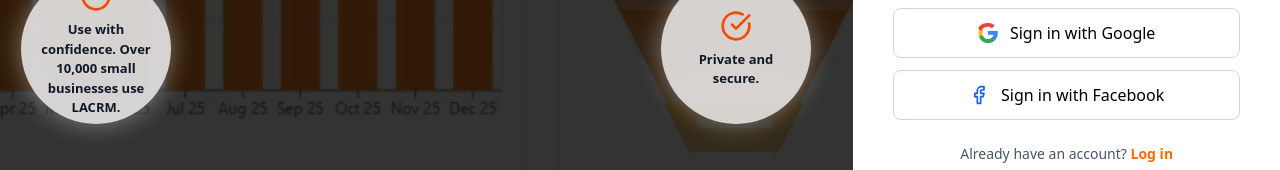
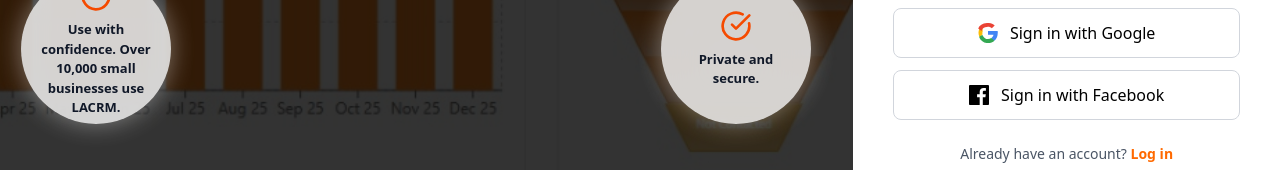
Before and after one commit to mhemon10/IHelpKl-Login, a Next.js app: page /signup in a window 1280 px wide. Shown: the part 562-732 px from the top of the page. Built offline with nearby package versions, Linux system fonts and the light colour scheme.

Commit message:
Almost Done

```diff
--- a/app/components/login/Loginform.jsx
+++ b/app/components/login/Loginform.jsx
@@ -89,17 +89,7 @@
             className="rounded-lg h-auto w-full max-w-full"
           />
         </div>
-        <div className="mt-8 flex justify-center">
-          <label className="flex items-center text-sm font-medium text-gray-700">
-            <input
-              type="checkbox"
-              className="h-4 w-4 text-orange-500 border-gray-300 rounded focus:ring-orange-500"
-            />
-            <span className="ml-2">
-              Click here to be taken to the form builder after you log in
-            </span>
-          </label>
-        </div>
+
       </div>
     </div>
   );
--- a/app/components/sign-up/Signup.jsx
+++ b/app/components/sign-up/Signup.jsx
@@ -1,7 +1,7 @@
 "use client";
 
 import React, { useState } from "react";
-import { CheckCircle, Facebook } from "lucide-react";
+import { CheckCircle } from "lucide-react";
 import Image from "next/image";
 
 // --- CONFIG ---
@@ -48,7 +48,14 @@
   </svg>
 );
 
-// --- LEFT SECTION ---
+// --- Facebook Icon (Login page version) ---
+const FacebookIcon = () => (
+  <svg className="w-5 h-5 mr-3" viewBox="0 0 24 24" fill="currentColor">
+    <path d="M22.675 0H1.325C.593 0 0 .593 0 1.325v21.351C0 23.406.593 24 1.325 24h11.495v-9.294H9.691v-3.622h3.129V8.413c0-3.1 1.893-4.788 4.659-4.788 1.325 0 2.463.099 2.794.143v3.24h-1.918c-1.504 0-1.796.715-1.796 1.763v2.313h3.588l-.467 3.622h-3.121V24h6.116c.73 0 1.324-.594 1.324-1.324V1.325C24 .593 23.406 0 22.675 0z" />
+  </svg>
+);
+
+// --- Left Features Section ---
 const LeftSideFeatureVisual = () => {
   const FEATURES = [
     "Unlimited everything, no credit card required.",
@@ -73,11 +80,9 @@
         backgroundPosition: "center",
         backgroundRepeat: "no-repeat",
       }}>
-      {/* DARK OVERLAY */}
       <div className="absolute inset-0 bg-black/80 z-0"></div>
 
-      {/* MAIN IMAGE */}
-      <div className="relative z-20 w-full max-w-3xl h-full max-h-[800px] flex items-center justify-center animate-fadeInRight">
+      <div className="relative z-20 w-full max-w-3xl h-full flex items-center justify-center animate-fadeInRight">
         <Image
           src={LEFT_IMAGE_CONFIG.src}
           alt={LEFT_IMAGE_CONFIG.alt}
@@ -87,7 +92,6 @@
         />
       </div>
 
-      {/* FLOATING CIRCLES */}
       {FEATURES.map((feature, index) => (
         <div
           key={index}
@@ -109,7 +113,7 @@
   );
 };
 
-// --- MAIN PAGE ---
+// --- Main SignUp Page ---
 export default function SignUpPage() {
   const [showPassword, setShowPassword] = useState(false);
 
@@ -117,15 +121,14 @@
 
   return (
     <div className="flex items-stretch h-screen bg-white overflow-hidden">
-      {/* LEFT COLUMN */}
+      {/* LEFT FEATURES COLUMN */}
       <div className="hidden lg:flex h-full w-2/3">
         <LeftSideFeatureVisual />
       </div>
 
-      {/* RIGHT COLUMN */}
+      {/* RIGHT FORM COLUMN */}
       <div className="w-full lg:w-1/3 flex flex-col items-center justify-center p-10 animate-fadeInLeft">
         <div className="max-w-md w-full">
-          {/* LOGO */}
           <div className="flex justify-center mb-10">
             <Image
               src={LOGO_CONFIG.src}
@@ -135,7 +138,6 @@
             />
           </div>
 
-          {/* FORM */}
           <form onSubmit={handleSubmit} className="space-y-6">
             <div>
               <label className="text-sm font-medium text-gray-700 mb-1 block">
@@ -191,15 +193,14 @@
                 <GoogleIcon /> Sign in with Google
               </button>
               <button className="w-full flex items-center justify-center py-3 border border-gray-300 rounded-lg hover:bg-gray-50 transition">
-                <Facebook className="w-5 h-5 mr-3 text-blue-600" />
-                Sign in with Facebook
+                <FacebookIcon /> Sign in with Facebook
               </button>
             </div>
 
             <p className="text-center text-sm text-gray-600 mt-4">
               Already have an account?{" "}
               <a
-                href="/ "
+                href="/"
                 className="text-orange-500 font-semibold hover:underline">
                 Log in
               </a>
@@ -208,7 +209,7 @@
         </div>
       </div>
 
-      {/* ✨ ANIMATIONS */}
+      {/* Animations */}
       <style jsx>{`
         @keyframes fadeInLeft {
           0% {
@@ -238,7 +239,7 @@
         }
       `}</style>
 
-      {/* FLOATING + POP ANIMATION (unchanged for FEATURES) */}
+      {/* Floating + Pop animation for features */}
       <style jsx global>{`
         @keyframes bubblePop {
           0% {
@@ -254,7 +255,6 @@
             transform: scale(1);
           }
         }
-
         @keyframes floating {
           0% {
             transform: translateY(0px);
@@ -266,7 +266,6 @@
             transform: translateY(0px);
           }
         }
-
         .float-bubble {
           animation: bubblePop 0.6s ease-out forwards,
             floating 4s ease-in-out infinite;
```
